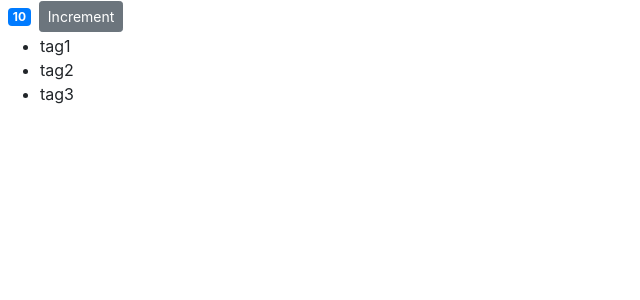
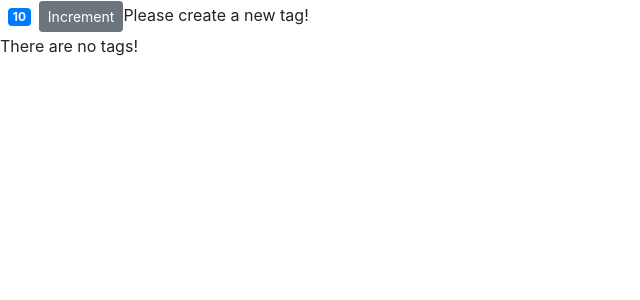
Before and after one commit to tobyatgithub/CodeWithMosh_JS_MasteringReact, a React (Create React App) app in the folder counter-app/: page / in a window 1280 px wide. Shown: the top 300 px of the page, without its empty margins (0-640 px from the left). Built offline with nearby package versions, Linux system fonts and the light colour scheme.

Commit message:
conditional rendering.

```diff
--- a/counter-app/src/components/counter.jsx
+++ b/counter-app/src/components/counter.jsx
@@ -4,7 +4,7 @@
   state = {
     count: 10,
     imageUrl: "https://picsum.photos/200",
-    tags: ["tag1", "tag2", "tag3"],
+    tags: [],
   };
 
   styles = {
@@ -12,17 +12,26 @@
     fontWeight: "bold",
   };
 
+  renderTags() {
+    if (this.state.tags.length === 0) return <p>There are no tags!</p>;
+    return (
+      <ul>
+        {" "}
+        {this.state.tags.map((tag) => (
+          <li key={tag}>{tag}</li>
+        ))}
+      </ul>
+    );
+  }
+
   render() {
     return (
       <div>
         {/* <img src={this.state.imageUrl} alt="" /> */}
         <span className={this.getBadgeClasses()}>{this.formatCount()}</span>
         <button className="btn btn-secondary btn-sm">Increment</button>
-        <ul>
-          {this.state.tags.map((tag) => (
-            <li key={tag}>{tag}</li>
-          ))}
-        </ul>
+        {this.state.tags.length === 0 && "Please create a new tag!"}
+        {this.renderTags()}
       </div>
     );
   }
```
